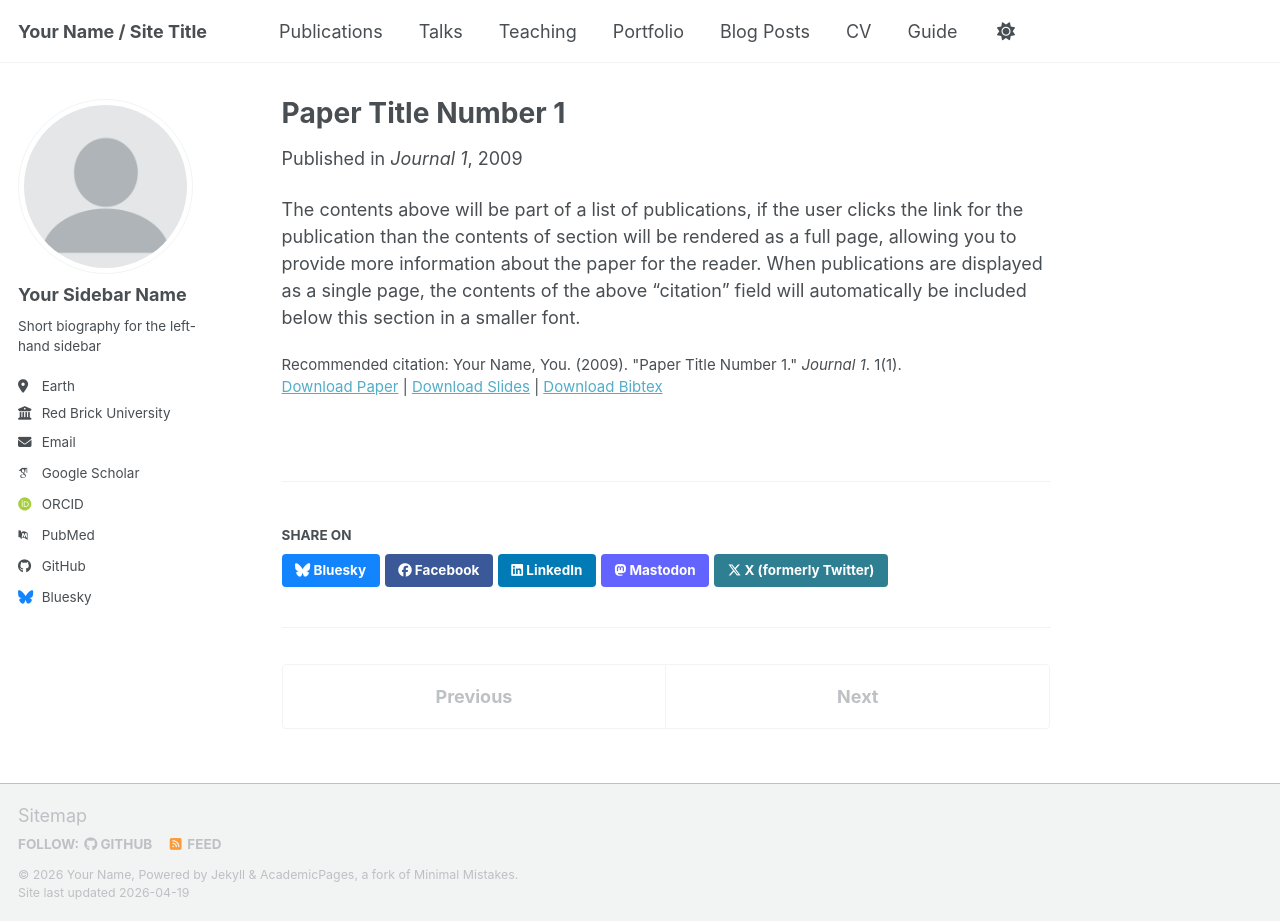
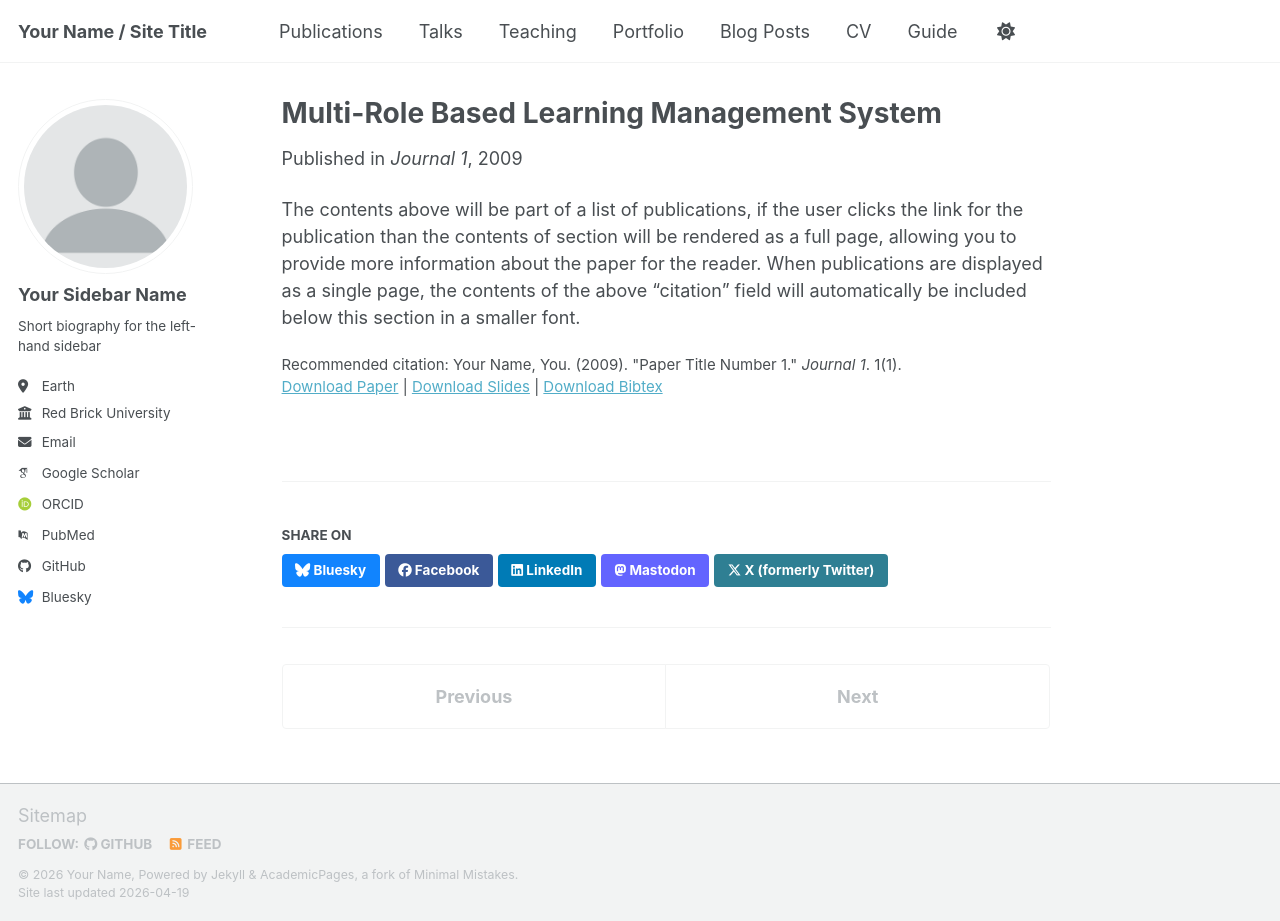
Before and after one commit to 3Preeti/3Preeti.github.io, a Jekyll site: the page built from _publications/2009-10-01-paper-title-number-1.md, in a window 1280 px wide and 921 px high. Built offline with Jekyll 4.4.1, drawn with Linux system fonts in a browser that asks for light colours; some web fonts are replaced; a script bundle is joined from its source files by our own code; library files that are not in the unit come from our copies.

Commit message:
Update 2009-10-01-paper-title-number-1.md

```diff
--- a/_publications/2009-10-01-paper-title-number-1.md
+++ b/_publications/2009-10-01-paper-title-number-1.md
@@ -1,5 +1,5 @@
 ---
-title: "Paper Title Number 1"
+title: "Multi-Role Based Learning Management System"
 collection: publications
 category: manuscripts
 permalink: /publication/2009-10-01-paper-title-number-1
```
